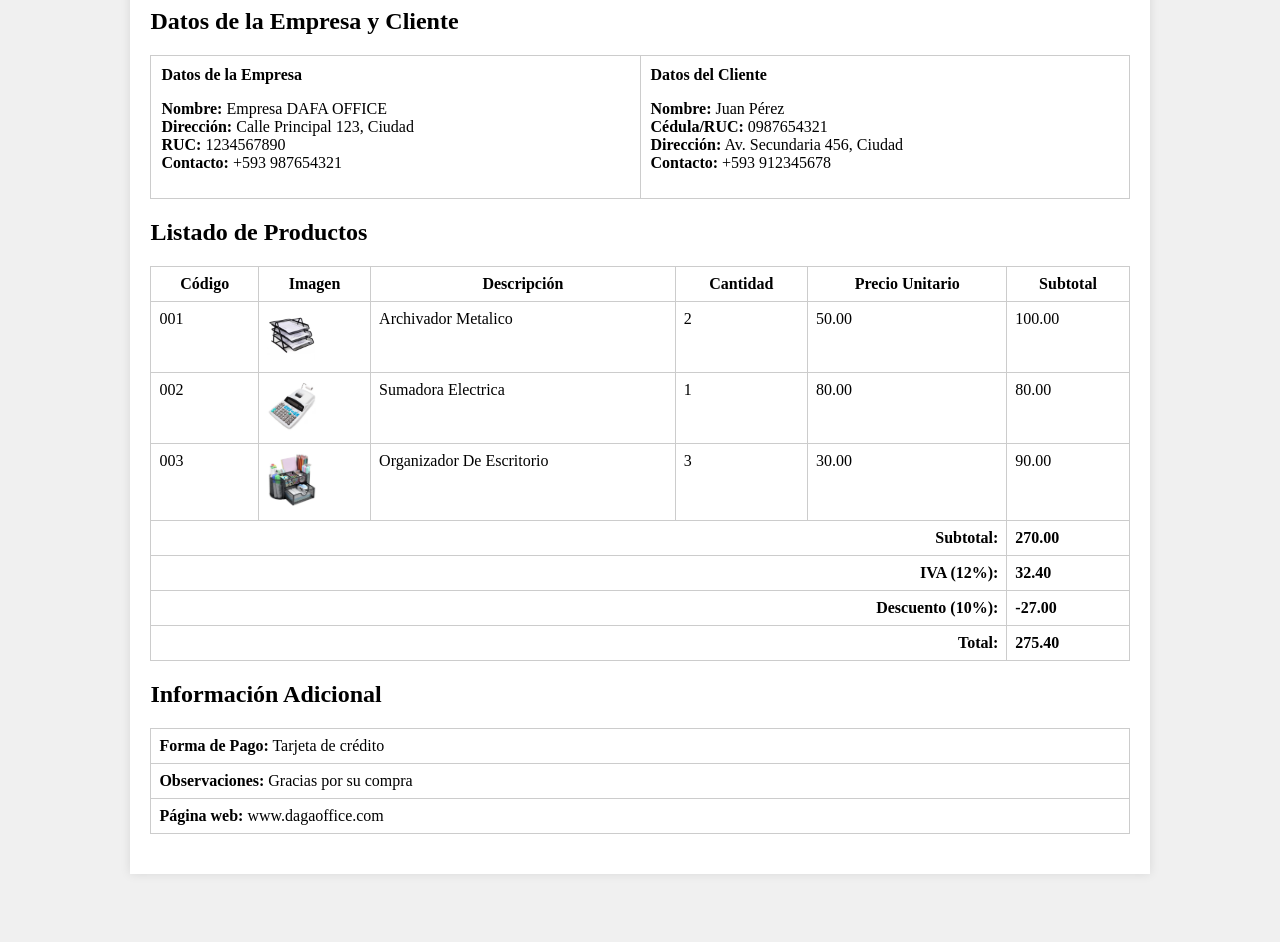
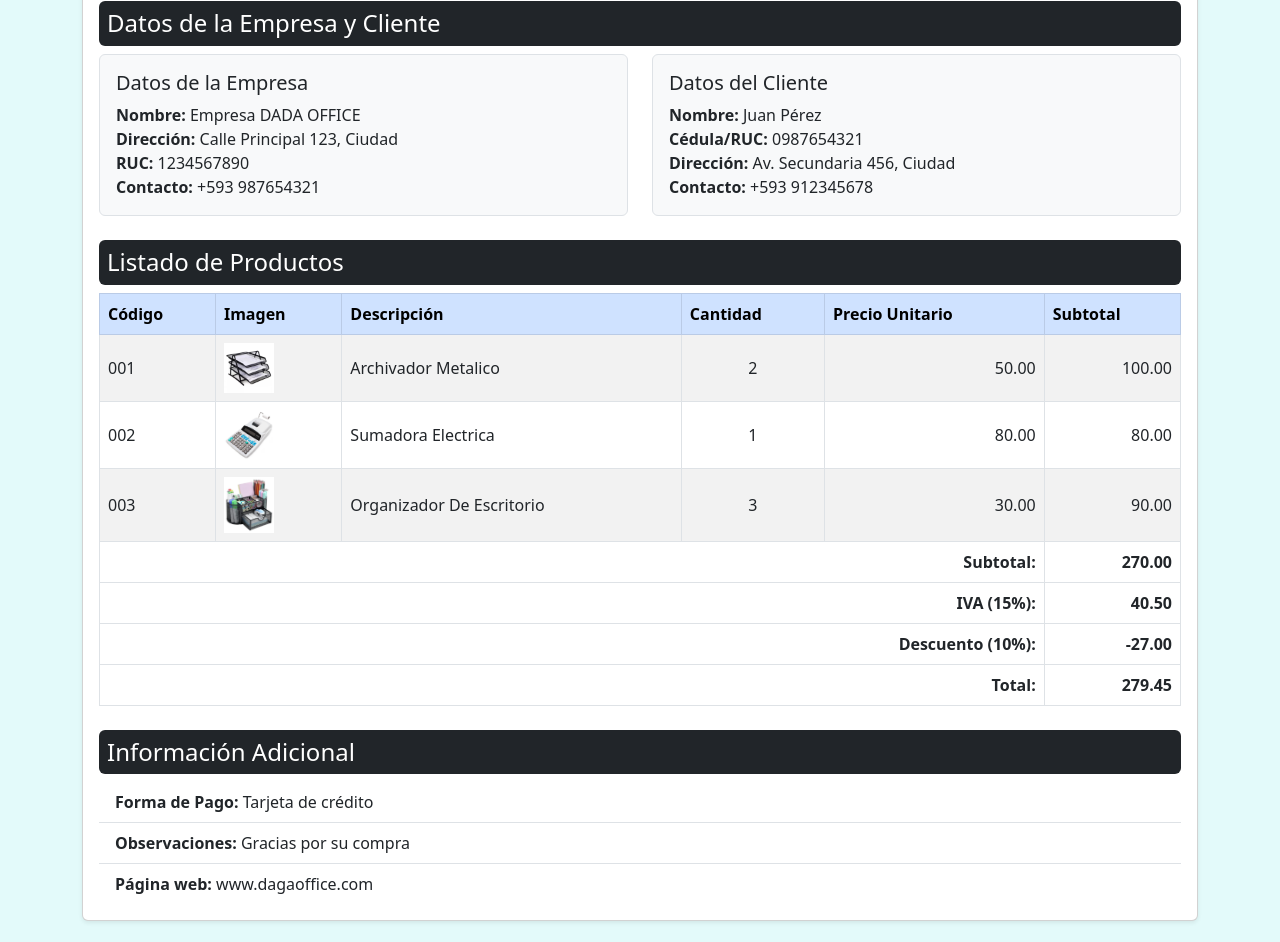
Before and after one commit to DAGA2020-CODE/factura_bootstrap5, a plain HTML site: page index.html in a window 1280 px wide. Shown: the part 211-1153 px from the top of the page. Before the commit the page ends 1113 px from the top, so only its background shows below. Drawn offline with nearby package versions, Linux system fonts and the light colour scheme; files whose address does not match are found by name.

Commit message:
diseño bootstrap5

```diff
--- a/index.html
+++ b/index.html
@@ -3,123 +3,75 @@
 <head>
     <meta charset="UTF-8" />
     <title>Factura</title>
-    <link rel="stylesheet" href="estilos.css" />
+    <!-- Bootstrap 5 CSS -->
+    <link href="https://cdn.jsdelivr.net/npm/bootstrap@5.3.0/dist/css/bootstrap.min.css" rel="stylesheet" />
+
         <style>
-        /* Estilos para centrar y mejorar la presentación */
+        /* Puedes agregar ajustes específicos si lo deseas */
         body {
-            display: flex;
-            justify-content: center;
-            padding: 20px;
-            background-color: #f0f0f0;
+            background-color: #e3fafa;
         }
-
-        .factura-container {
-            width: 80%;
-            background-color: #fff;
-            padding: 20px;
-            box-shadow: 0 0 10px rgba(0,0,0,0.1);
-        }
-
-        /* Estilo para la cabecera de la factura */
-        .factura-header {
-            display: flex;
-            align-items: center;
-            justify-content: space-between;
-            margin-bottom: 20px;
-        }
-
+        /* Ajustes para las imágenes */
         .logo {
             max-width: 150px;
             height: auto;
         }
-
-        .factura-info {
-            text-align: right;
-        }
-
-        /* Estilos para las tablas */
-        table {
-            width: 100%;
-            border-collapse: collapse;
-            margin-bottom: 20px;
-        }
-
-        th, td {
-            border: 1px solid #ccc;
-            padding: 8px;
-            vertical-align: top;
-        }
-
-        .text-right {
-            text-align: right;
-        }
-
-        /* Estilo para la tabla combinada de empresa y cliente */
-        .tabla-empresa-cliente {
-            width: 100%;
-            border-collapse: collapse;
-            margin-bottom: 20px;
-        }
-
-        .tabla-empresa-cliente td {
-            border: 1px solid #ccc;
-            padding: 10px;
-            vertical-align: top;
-        }
-
-        /* Estilo para los totales */
-        tfoot td {
-            font-weight: bold;
+        .producto-img {
+            max-width: 50px;
+            height: auto;
         }
     </style>
 </head>
 <body>
-<div class="factura-container">
+<div class="container my-4">
+    <div class="card shadow-sm">
+        <div class="card-body">
             <!-- Encabezado con logotipo y datos de factura -->
-    <div class="factura-header">
-        <!-- Logotipo de la empresa -->
-        <div>
-            <img src="C:\Users\ASUSPC\Documents\APLICACIONES WEB\Creación de una Factura\imagenes\logotipo.jpg" alt="Logotipo Empresa XYZ" class="logo" />
+            <div class="row align-items-center mb-4">
+                <div class="col-md-4">
+                    <img src="imagenes/logotipo.jpg" alt="Logotipo Empresa dagaoffice" class="logo img-fluid" />
                 </div>
-        <!-- Datos de la factura -->
-        <div class="factura-info">
-            <h2>Factura N° 001-000123</h2>
-            <p><strong>Fecha de emisión:</strong> 27/10/2023</p>
+                <div class="col-md-8 text-md-end">
+                    <h2 class="fw-bold">Factura N° 001-000123</h2>
+                    <p><strong>Fecha de emisión:</strong> 27/04/2025</p>
                 </div>
             </div>
 
             <!-- Datos combinados de empresa y cliente -->
-    <section>
-        <h2>Datos de la Empresa y Cliente</h2>
-        <table class="tabla-empresa-cliente">
-            <tr>
-                <td>
-                    <strong>Datos de la Empresa</strong><br />
-                    <p>
-                        <strong>Nombre:</strong> Empresa DAFA OFFICE<br />
+            <section class="mb-4">
+                <h4 class="bg-dark  text-white p-2 rounded">Datos de la Empresa y Cliente</h4>
+                <div class="row gy-3">
+                    <div class="col-md-6">
+                        <div class="border p-3 rounded bg-light">
+                            <h5>Datos de la Empresa</h5>
+                            <p class="mb-0">
+                                <strong>Nombre:</strong> Empresa DADA OFFICE<br />
                                 <strong>Dirección:</strong> Calle Principal 123, Ciudad<br />
                                 <strong>RUC:</strong> 1234567890<br />
                                 <strong>Contacto:</strong> +593 987654321
                             </p>
-                </td>
-                <td>
-                    <strong>Datos del Cliente</strong><br />
-                    <p>
+                        </div>
+                    </div>
+                    <div class="col-md-6">
+                        <div class="border p-3 rounded bg-light">
+                            <h5>Datos del Cliente</h5>
+                            <p class="mb-0">
                                 <strong>Nombre:</strong> Juan Pérez<br />
                                 <strong>Cédula/RUC:</strong> 0987654321<br />
                                 <strong>Dirección:</strong> Av. Secundaria 456, Ciudad<br />
                                 <strong>Contacto:</strong> +593 912345678
                             </p>
-                </td>
-            </tr>
-        </table>
+                        </div>
+                    </div>
+                </div>
             </section>
 
             <!-- Listado de productos -->
-    <section>
-        <h2>Listado de Productos</h2>
-        <table class="tabla-productos">
-            <thead>
+            <section class="mb-4">
+                <h4 class="bg-dark  text-white p-2 rounded">Listado de Productos</h4>
+                <div class="table-responsive">
+                    <table class="table table-bordered table-striped align-middle mb-0">
+                        <thead class="table-primary">
                             <tr>
                                 <th>Código</th>
                                 <th>Imagen</th>
@@ -132,71 +84,71 @@
                         <tbody>
                             <tr>
                                 <td>001</td>
-                    <td>
-                        <img src="C:\Users\ASUSPC\Documents\APLICACIONES WEB\Creación de una Factura\imagenes\archivadormetalico.webp" alt="Producto A" class="producto-img" width="50" />
-                    </td>
+                                <td><img src="imagenes/archivadormetalico.webp" alt="Producto A" class="producto-img" /></td>
                                 <td>Archivador Metalico</td>
-                    <td>2</td>
-                    <td>50.00</td>
-                    <td>100.00</td>
+                                <td class="text-center">2</td>
+                                <td class="text-end">50.00</td>
+                                <td class="text-end">100.00</td>
                             </tr>
                             <tr>
                                 <td>002</td>
-                    <td>
-                        <img src="C:\Users\ASUSPC\Documents\APLICACIONES WEB\Creación de una Factura\imagenes\sumadoraelectrica.jpg" alt="Producto B" class="producto-img" width="50" />
-                    </td>
+                                <td><img src="imagenes/sumadoraelectrica.jpg" alt="Producto B" class="producto-img" /></td>
                                 <td>Sumadora Electrica</td>
-                    <td>1</td>
-                    <td>80.00</td>
-                    <td>80.00</td>
+                                <td class="text-center">1</td>
+                                <td class="text-end">80.00</td>
+                                <td class="text-end">80.00</td>
                             </tr>
                             <tr>
                                 <td>003</td>
-                    <td>
-                        <img src="C:\Users\ASUSPC\Documents\APLICACIONES WEB\Creación de una Factura\imagenes\organizadordeescritorio.webp" alt="Producto C" class="producto-img" width="50"  />
-                    </td>
+                                <td><img src="imagenes/organizadordeescritorio.webp" alt="Producto C" class="producto-img" /></td>
                                 <td>Organizador De Escritorio</td>
-                    <td>3</td>
-                    <td>30.00</td>
-                    <td>90.00</td>
+                                <td class="text-center">3</td>
+                                <td class="text-end">30.00</td>
+                                <td class="text-end">90.00</td>
                             </tr>
                         </tbody>
                         <tfoot>
                             <tr>
-                    <td colspan="5" class="text-right"><strong>Subtotal:</strong></td>
-                    <td>270.00</td>
+                                <td colspan="5" class="text-end fw-bold">Subtotal:</td>
+                                <td class="text-end fw-bold">270.00</td>
                             </tr>
                             <tr>
-                    <td colspan="5" class="text-right"><strong>IVA (12%):</strong></td>
-                    <td>32.40</td>
+                                <td colspan="5" class="text-end fw-bold">IVA (15%):</td>
+                                <td class="text-end fw-bold">40.50</td>
                             </tr>
                             <tr>
-                    <td colspan="5" class="text-right"><strong>Descuento (10%):</strong></td>
-                    <td>-27.00</td>
+                                <td colspan="5" class="text-end fw-bold">Descuento (10%):</td>
+                                <td class="text-end fw-bold">-27.00</td>
                             </tr>
                             <tr>
-                    <td colspan="5" class="text-right"><strong>Total:</strong></td>
-                    <td>275.40</td>
+                                <td colspan="5" class="text-end fw-bold">Total:</td>
+                                <td class="text-end fw-bold">279.45</td>
                             </tr>
                         </tfoot>
                     </table>
+                </div>
             </section>
 
             <!-- Información adicional -->
             <section>
-        <h2>Información Adicional</h2>
-        <table class="tabla-adicional">
-            <tr>
-                <td><strong>Forma de Pago:</strong> Tarjeta de crédito</td>
-            </tr>
-            <tr>
-                <td><strong>Observaciones:</strong> Gracias por su compra</td>
-            </tr>
-            <tr>
-                <td><strong>Página web:</strong> www.dagaoffice.com</td>
-            </tr>
-        </table>
+                <h4 class="bg-dark  text-white p-2 rounded">Información Adicional</h4>
+                <div class="list-group list-group-flush">
+                    <div class="list-group-item">
+                        <strong>Forma de Pago:</strong> Tarjeta de crédito
+                    </div>
+                    <div class="list-group-item">
+                        <strong>Observaciones:</strong> Gracias por su compra
+                    </div>
+                    <div class="list-group-item">
+                        <strong>Página web:</strong> www.dagaoffice.com
+                    </div>
+                </div>
             </section>
         </div>
+    </div>
+</div>
+
+<!-- Bootstrap 5 JS (opcional, para componentes interactivos) -->
+<script src="https://cdn.jsdelivr.net/npm/bootstrap@5.3.0/dist/js/bootstrap.bundle.min.js"></script>
 </body>
 </html>
```
Also changed, not shown: public/estilos.css (deleted). Lines whose indentation alone changed are shown as unchanged.
